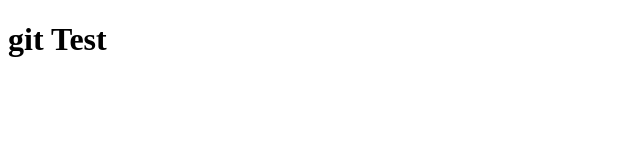
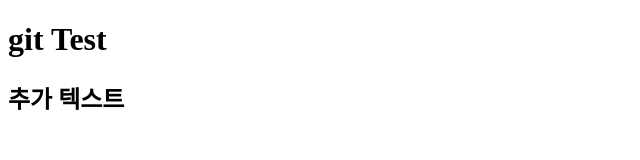
Before and after one commit to hyoungjoo0510/gitTest, a plain HTML site: page index.html in a window 1280 px wide. Shown: the whole page, without its empty margins (0-640 px from the left). Drawn offline with Linux system fonts and the light colour scheme.

Commit message:
second commit

```diff
--- a/index.html
+++ b/index.html
@@ -8,5 +8,7 @@
 </head>
 <body>
     <h1>git Test</h1>
+
+    <h2>추가 텍스트</h2>
 </body>
 </html>
```
